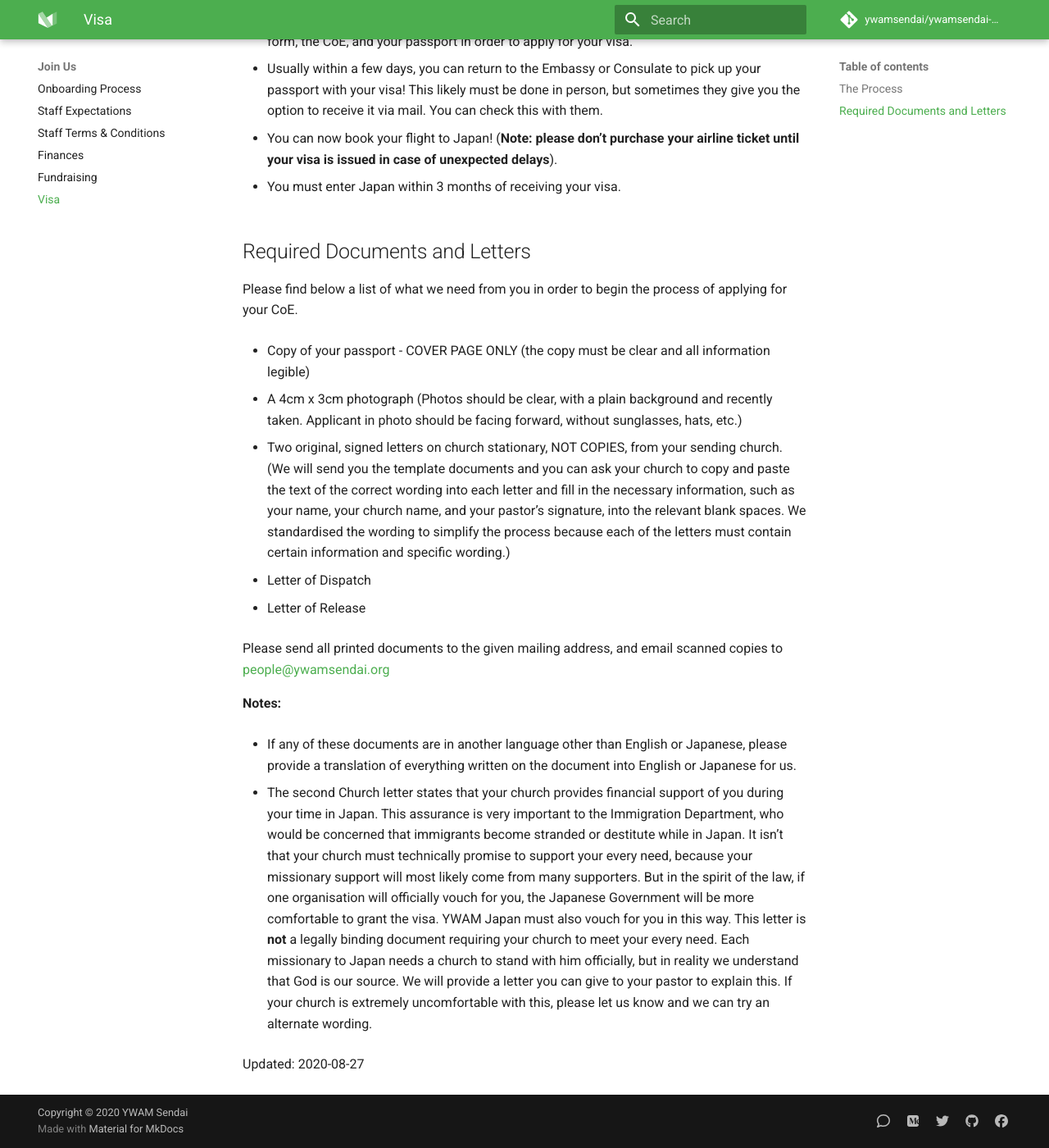
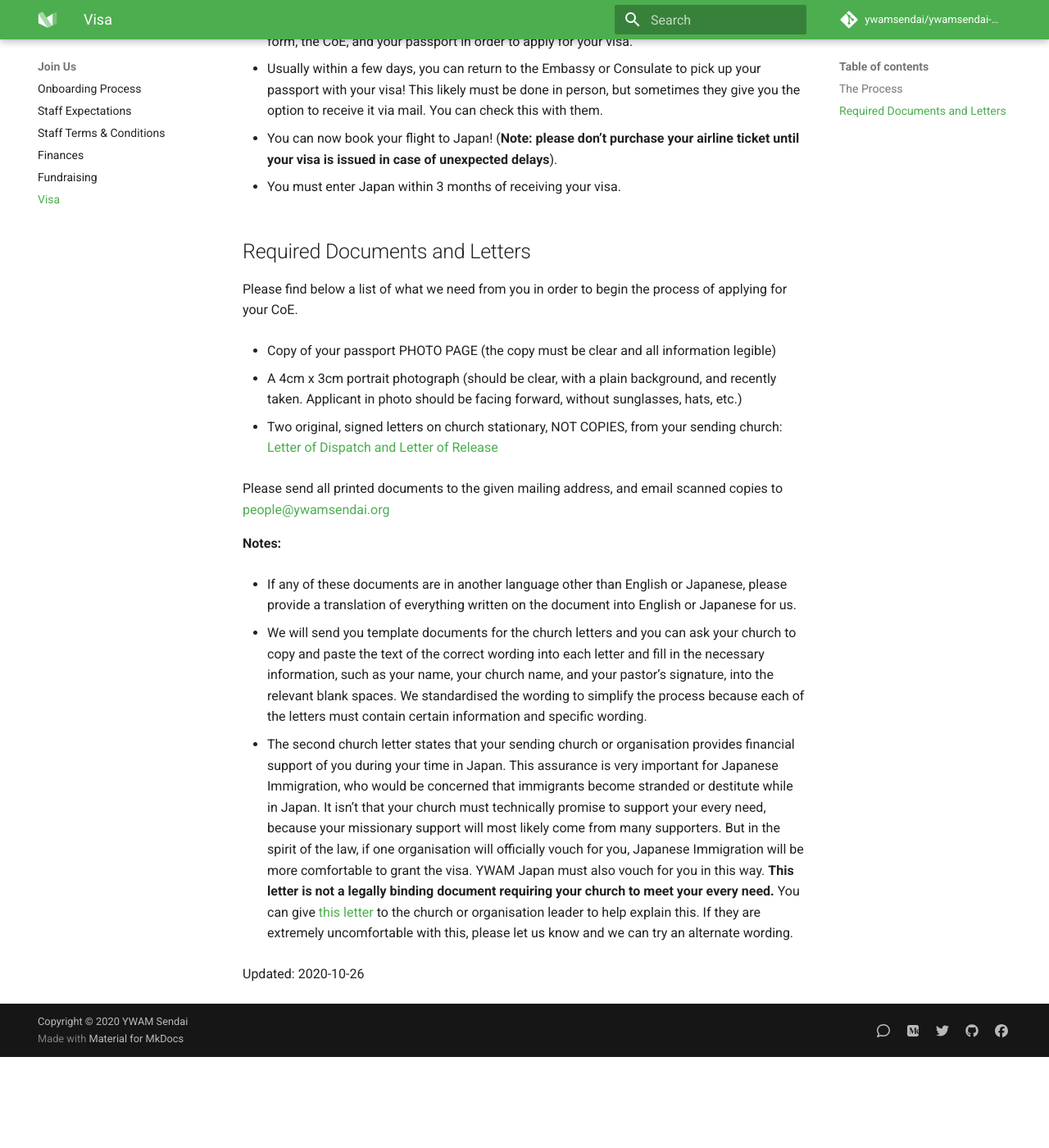
Before and after one commit to ywamsendai/ywamsendai-wiki, an MkDocs documentation site: the page built from docs/ywam/visa.md, in a window 1280 px wide and 1400 px high, scrolled down 796 px. Shown: the whole window at 82% size. Built offline with MkDocs 1.6.1 and Material for MkDocs 9.7.7, drawn with Linux system fonts in a browser that asks for light colours; comment, search, counter and statistics services are not loaded; after the commit the page ends 2085 px from its top, so only the background shows below that.

Commit message:
Update visa page with links to letter templates

```diff
--- a/docs/ywam/visa.md
+++ b/docs/ywam/visa.md
@@ -30,16 +30,11 @@ Let us know if you have any questions about anything on this page, and please st
 
 Please find below a list of what we need from you in order to begin the process of applying for your CoE.
 
-* Copy of your passport - COVER PAGE ONLY (the copy must be clear and all information legible)
+* Copy of your passport PHOTO PAGE (the copy must be clear and all information legible)
 
-* A 4cm x 3cm photograph (Photos should be clear, with a plain background and recently taken. Applicant in photo should be facing forward, without sunglasses, hats, etc.)
+* A 4cm x 3cm portrait photograph (should be clear, with a plain background, and recently taken. Applicant in photo should be facing forward, without sunglasses, hats, etc.)
 
-* Two original, signed letters on church stationary, NOT COPIES, from your sending church.
-(We will send you the template documents and you can ask your church to copy and paste the text of the correct wording into each letter and fill in the necessary information, such as your name, your church name, and your pastor’s signature, into the relevant blank spaces. We standardised the wording to simplify the process because each of the letters must contain certain information and specific wording.)
-
-* Letter of Dispatch
-
-* Letter of Release
+* Two original, signed letters on church stationary, NOT COPIES, from your sending church: [Letter of Dispatch and Letter of Release](https://docs.google.com/document/d/1lxulVT3zbsav8C8czrh-0BKM7FlXP-ekxYtn7zQK67g/edit?usp=sharing)
 
 Please send all printed documents to the given mailing address, and email scanned copies to people@ywamsendai.org
 
@@ -47,6 +42,8 @@ Please send all printed documents to the given mailing address, and email scanne
 
 * If any of these documents are in another language other than English or Japanese, please provide a translation of everything written on the document into English or Japanese for us.
 
-* The second Church letter states that your church provides financial support of you during your time in Japan. This assurance is very important to the Immigration Department, who would be concerned that immigrants become stranded or destitute while in Japan. It isn’t that your church must technically promise to support your every need, because your missionary support will most likely come from many supporters. But in the spirit of the law, if one organisation will officially vouch for you, the Japanese Government will be more comfortable to grant the visa. YWAM Japan must also vouch for you in this way. This letter is **not** a legally binding document requiring your church to meet your every need. Each missionary to Japan needs a church to stand with him officially, but in reality we understand that God is our source. We will provide a letter you can give to your pastor to explain this. If your church is extremely uncomfortable with this, please let us know and we can try an alternate wording.
+* We will send you template documents for the church letters and you can ask your church to copy and paste the text of the correct wording into each letter and fill in the necessary information, such as your name, your church name, and your pastor’s signature, into the relevant blank spaces. We standardised the wording to simplify the process because each of the letters must contain certain information and specific wording.
 
-Updated: 2020-08-27
+* The second church letter states that your sending church or organisation provides financial support of you during your time in Japan. This assurance is very important for Japanese Immigration, who would be concerned that immigrants become stranded or destitute while in Japan. It isn’t that your church must technically promise to support your every need, because your missionary support will most likely come from many supporters. But in the spirit of the law, if one organisation will officially vouch for you, Japanese Immigration will be more comfortable to grant the visa. YWAM Japan must also vouch for you in this way. **This letter is not a legally binding document requiring your church to meet your every need.** You can give [this letter](https://docs.google.com/document/d/1KKXTho_OyYNvdtzujvbaIqfp9yFA8uI2LY-5PyZIj2o/edit?usp=sharing) to the church or organisation leader to help explain this. If they are extremely uncomfortable with this, please let us know and we can try an alternate wording.
+
+Updated: 2020-10-26
```
